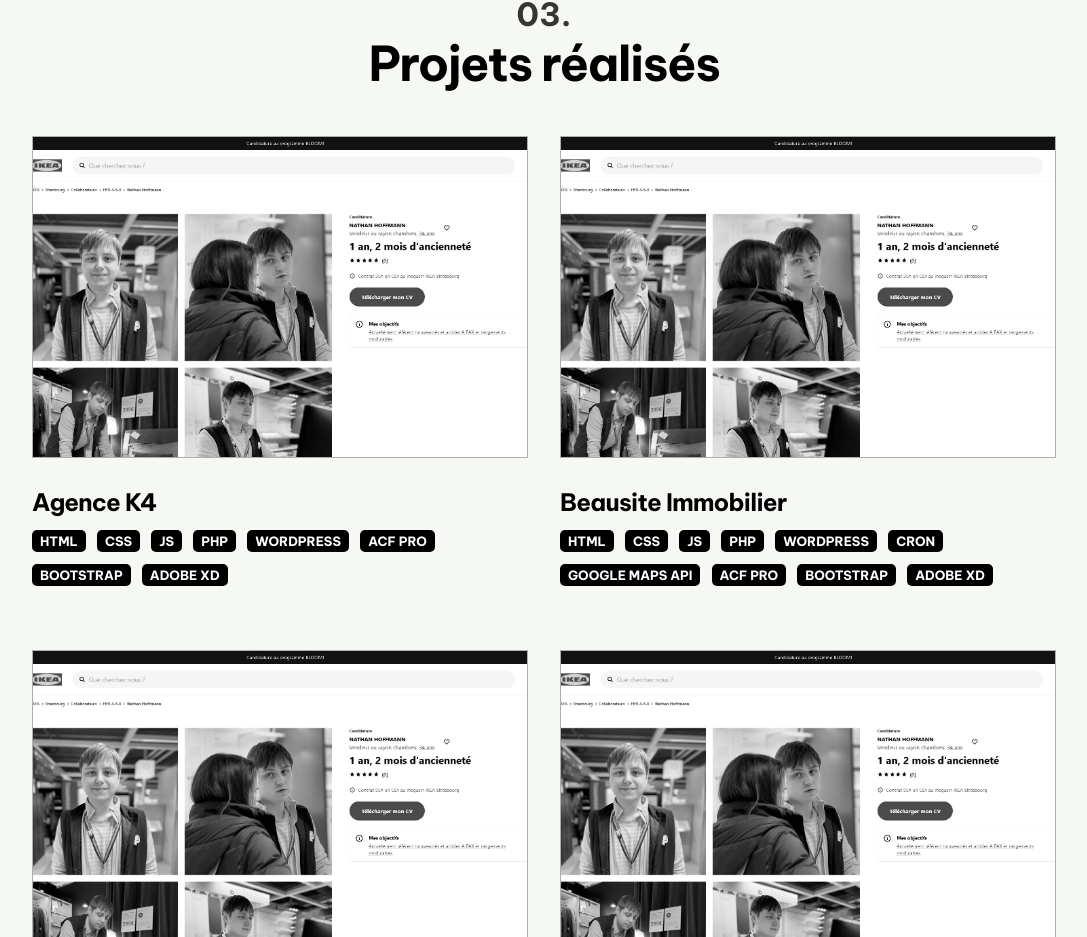
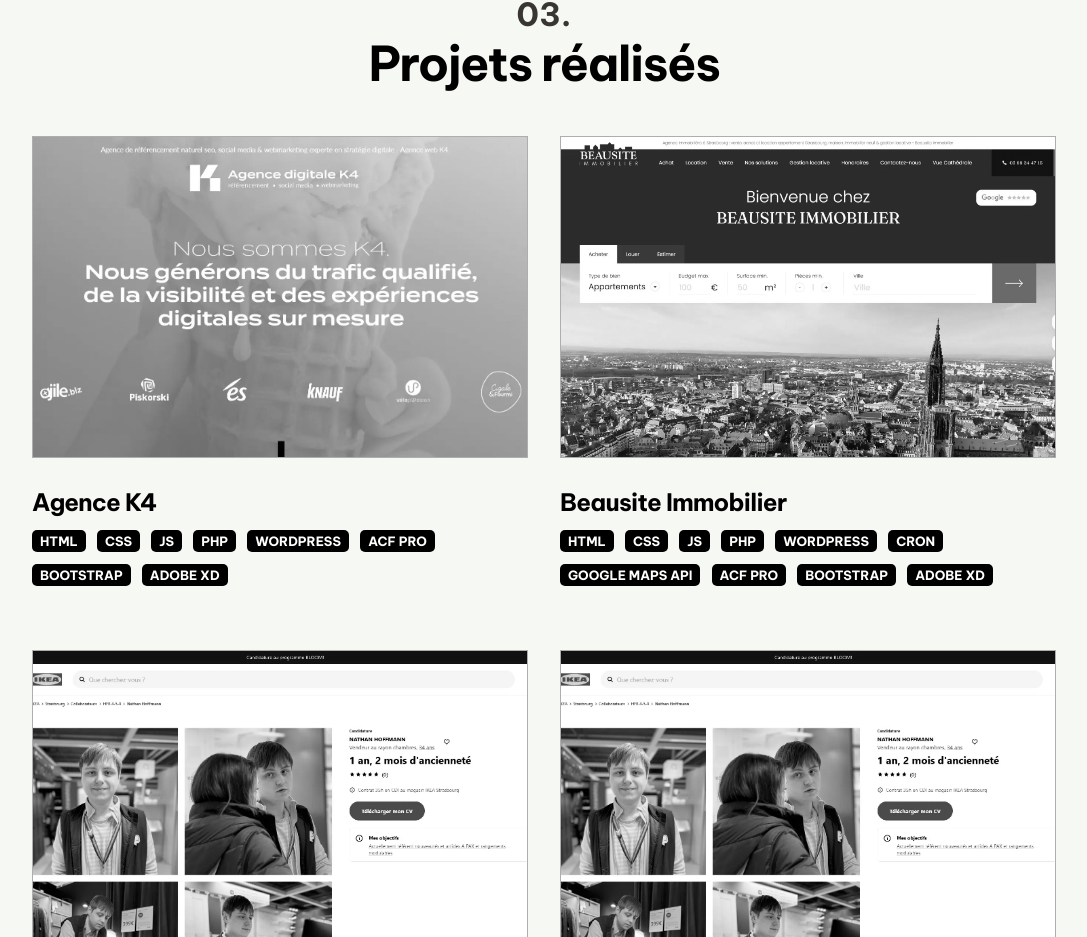
Before and after one commit to xuantam-h/xuantam-hoang, a React (Create React App) app: page / in a window 1280 px wide. Shown: the part 2887-3824 px from the top of the page, without its empty margins (96-1183 px from the left). Built offline with nearby package versions, Linux system fonts and the light colour scheme.

Commit message:
Adding project thumbnails

```diff
--- a/src/assets/data/data.js
+++ b/src/assets/data/data.js
@@ -43,23 +43,23 @@
     {
         name: "Agence K4",
         tags: ["HTML", "CSS", "JS", "PHP", "WordPress", "ACF Pro", "Bootstrap", "Adobe XD"],
-        url: "https://github.com/xuantam-h/ikea-resume",
-        image: "./project-ikea.webp",
+        url: "https://www.agencek4.fr/",
+        image: "./project-agencek4.webp",
         summary: "Projet de création d'un CV inspiré par une page produit IKEA. HTML/CSS/Tailwind CSS",
         description: "Intégration d'un CV entièrement en HTML/CSS/Tailwind CSS inspiré d'une page produit IKEA",
     },
     {
         name: "Beausite Immobilier",
         tags: ["HTML", "CSS", "JS", "PHP", "WordPress", "Cron", "Google Maps API", "ACF Pro", "Bootstrap", "Adobe XD"],
-        url: "https://github.com/xuantam-h/ikea-resume",
-        image: "./project-ikea.webp",
+        url: "https://www.beausite-immobilier.com/",
+        image: "./project-beausite.webp",
         summary: "Projet de création d'un CV inspiré par une page produit IKEA. HTML/CSS/Tailwind CSS",
         description: "Intégration d'un CV entièrement en HTML/CSS/Tailwind CSS inspiré d'une page produit IKEA",
     },
     {
         name: "Elite Sport performance",
         tags: ["HTML", "CSS", "JS", "PHP", "WordPress", "ACF Pro", "Bootstrap", "Adobe XD"],
-        url: "https://github.com/xuantam-h/ikea-resume",
+        url: "https://elitesportperformance.fr/operation-coach-sportif/",
         image: "./project-ikea.webp",
         summary: "Projet de création d'un CV inspiré par une page produit IKEA. HTML/CSS/Tailwind CSS",
         description: "Intégration d'un CV entièrement en HTML/CSS/Tailwind CSS inspiré d'une page produit IKEA",
```
Also changed, not shown: public/project-agencek4.webp (added), public/project-beausite.webp (added).
